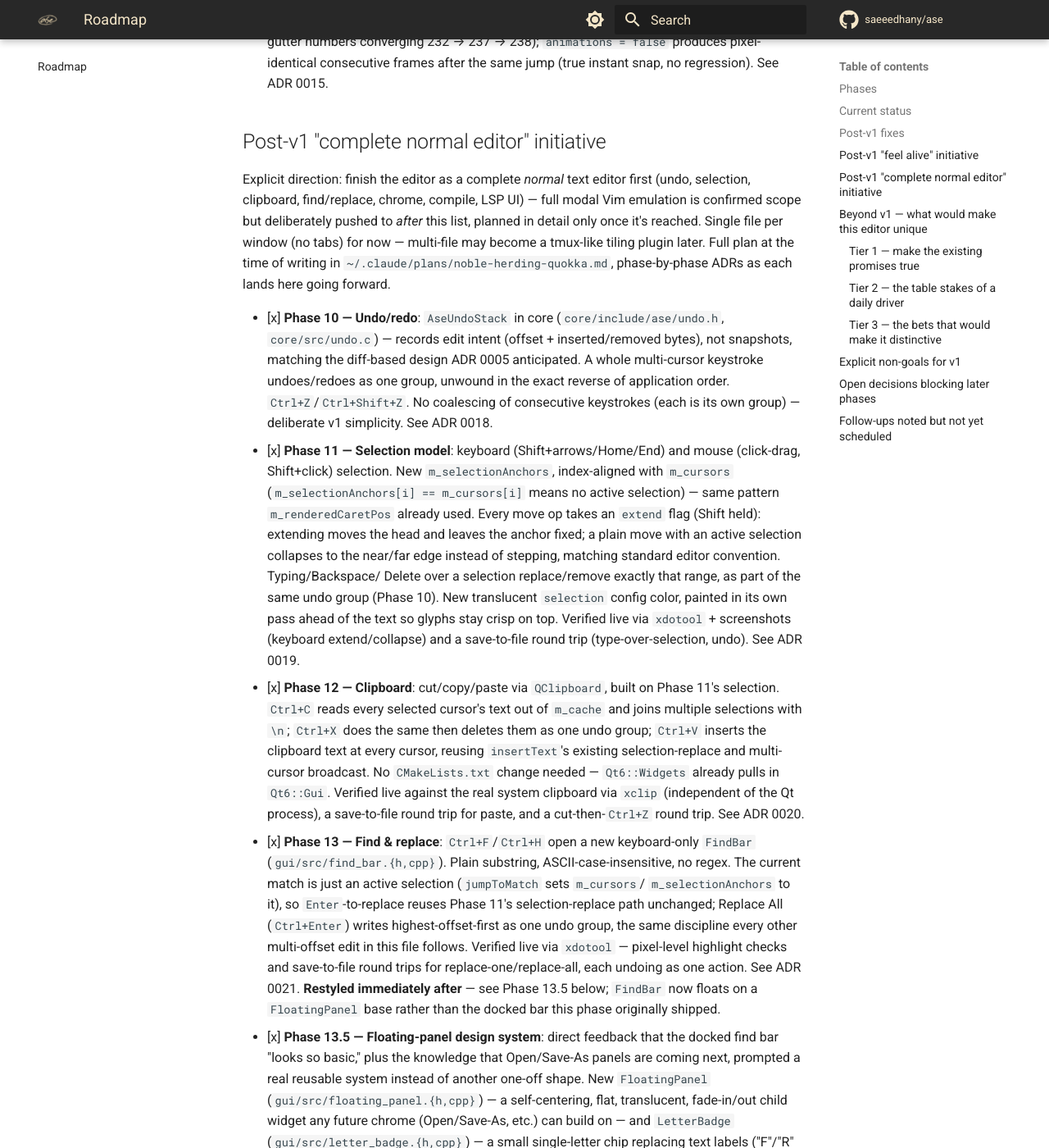
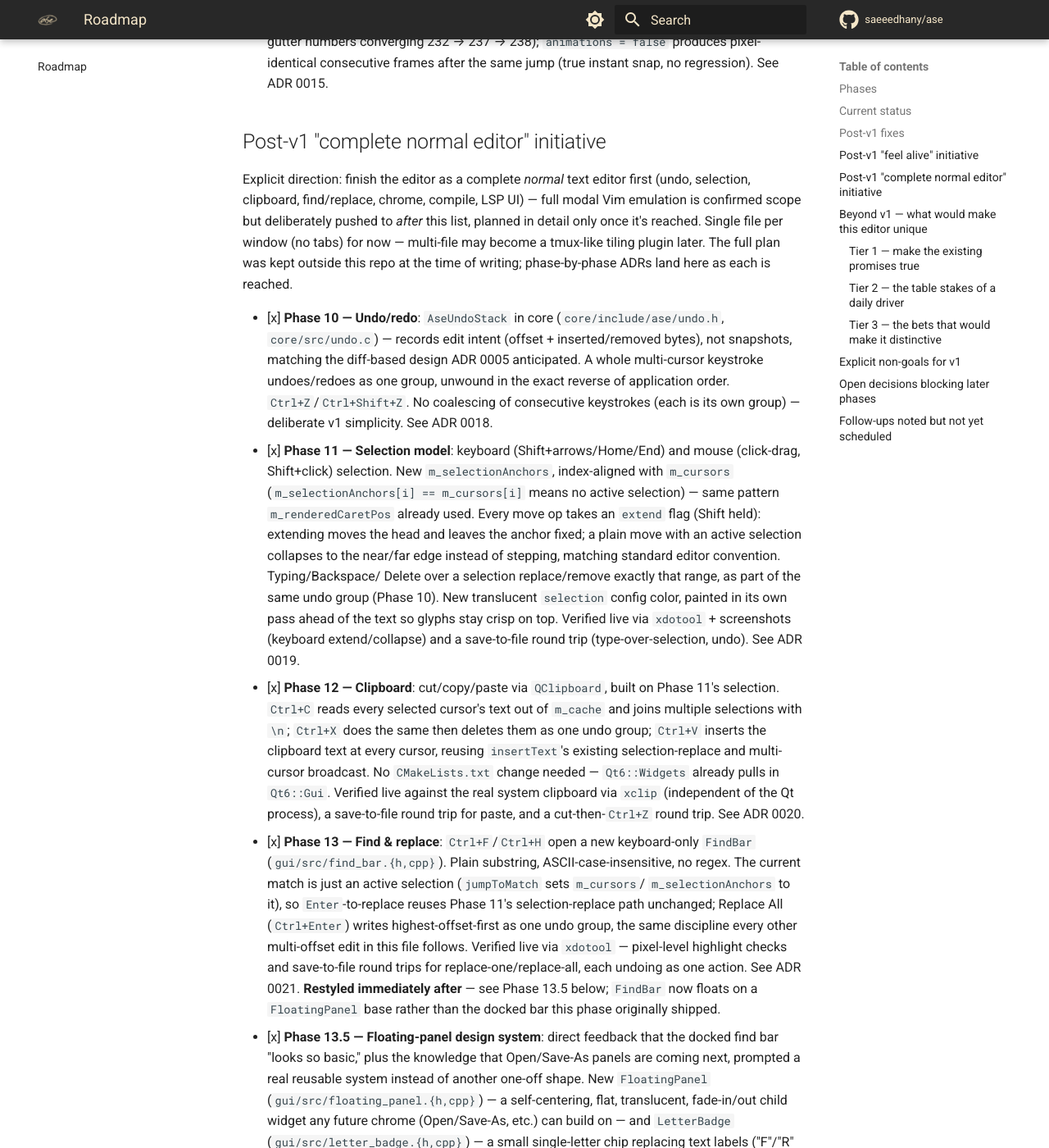
Before and after one commit to saeeedhany/ase, an MkDocs documentation site: the page built from docs/ROADMAP.md, in a window 1280 px wide and 1400 px high, scrolled down 4196 px. Shown: the whole window at 82% size. Built offline with MkDocs 1.6.1 and Material for MkDocs 9.7.7, drawn with Linux system fonts in a browser that asks for light colours; comment, search, counter and statistics services are not loaded; some of the changed text lies outside the part shown.

Commit message:
Stop citing a plan file that was never in this repo
Three docs referenced an absolute path to a planning file on one
machine, which nobody reading the repo can open. Reworded to name the
plan by what it is; the meaning of each passage is unchanged.

```diff
--- a/docs/ROADMAP.md
+++ b/docs/ROADMAP.md
@@ -222,9 +222,9 @@ editor first (undo, selection, clipboard, find/replace, chrome,
 compile, LSP UI) — full modal Vim emulation is confirmed scope but
 deliberately pushed to *after* this list, planned in detail only once
 it's reached. Single file per window (no tabs) for now — multi-file
-may become a tmux-like tiling plugin later. Full plan at the time of
-writing in `~/.claude/plans/noble-herding-quokka.md`, phase-by-phase
-ADRs as each lands here going forward.
+may become a tmux-like tiling plugin later. The full plan was kept
+outside this repo at the time of writing; phase-by-phase ADRs land
+here as each is reached.
 
 - [x] **Phase 10 — Undo/redo**: `AseUndoStack` in core
       (`core/include/ase/undo.h`, `core/src/undo.c`) — records edit
@@ -289,10 +289,9 @@ ADRs as each lands here going forward.
       decisions taken to the user rather than guessed: panels are
       **true-centered** on the window (not top-anchored), and future
       Open/Save-As will be **custom floating panels**, not native
-      `QFileDialog` — overriding what
-      `~/.claude/plans/noble-herding-quokka.md`'s Phase 14 section
-      originally sketched; that plan needs a matching update before
-      Phase 14 starts. `main.cpp` reverted to its pre-Phase-13
+      `QFileDialog` — overriding what the original Phase 14 plan
+      sketched; that plan needs a matching update before Phase 14
+      starts. `main.cpp` reverted to its pre-Phase-13
       simplicity (`FindBar` is a child of `EditorViewport`, not a
       layout row). See [ADR 0022](adr/0022-floating-panel-design-system.md).
 - [x] **Phase 14 — Editor chrome**: status bar (`Ln %1, Col %2` + a
```
Also changed, not shown: docs/adr/0022-floating-panel-design-system.md (+4 -5 lines), docs/adr/0023-editor-chrome.md (+3 -3 lines).
